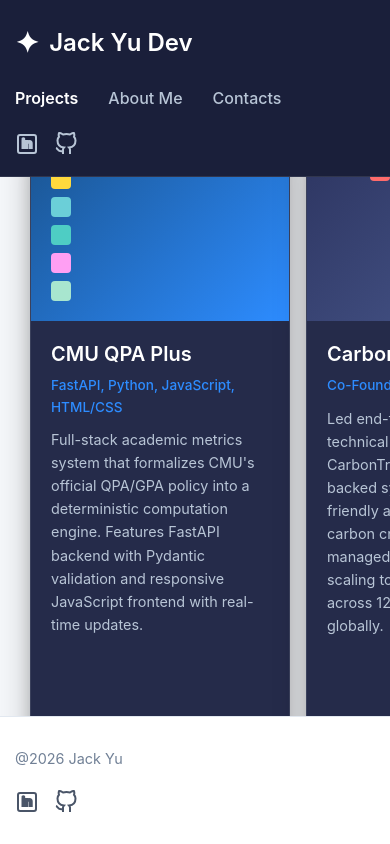
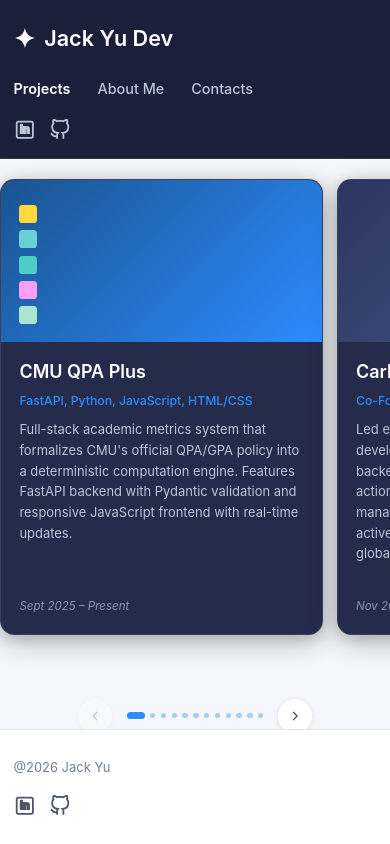
Before and after one commit to Jacky-111111/my-portfolio-site, a FastAPI app: page / in a window 390 px wide. Run offline with FastAPI, Linux system fonts and the light colour scheme.

Commit message:
updated so that the project cards can display in appropriate sizes at each browser window

```diff
--- a/static/css/style.css
+++ b/static/css/style.css
@@ -3,6 +3,11 @@
     margin: 0;
     padding: 0;
     box-sizing: border-box;
+}
+
+/* 默认以 90% 视觉比例打开，固定「五张卡完整可见」的布局 */
+html {
+    zoom: 0.9;
 }
 
 :root {
@@ -328,11 +333,12 @@
     overflow-x: auto;
     overflow-y: visible;
     scroll-behavior: smooth;
+    scroll-snap-type: x mandatory;
     scrollbar-width: none; /* Firefox */
     -ms-overflow-style: none; /* IE and Edge */
-    padding: 30px 0; /* 增加上下 padding 给阴影留空间 */
-    padding-left: calc(50vw - 160px); /* 让第一个卡片一半在外面 (卡片宽度320px的一半) */
-    padding-right: calc(50vw - 160px); /* 让最后一个卡片一半在外面 */
+    padding: 30px 0;
+    padding-left: calc(50vw - 160px);
+    padding-right: calc(50vw - 160px);
     width: 100vw;
     box-sizing: border-box;
 }
@@ -351,11 +357,12 @@
     cursor: pointer;
     display: flex;
     flex-direction: column;
-    min-width: 320px;
-    max-width: 320px;
+    min-width: min(320px, calc(100vw - 48px));
+    max-width: min(320px, calc(100vw - 48px));
     flex-shrink: 0;
     border: 1px solid var(--border-color);
-    margin: 10px 0; /* 给阴影留出垂直空间 */
+    margin: 10px 0;
+    scroll-snap-align: start;
 }
 
 .project-card:hover {
@@ -887,7 +894,25 @@
     color: var(--zoom-blue);
 }
 
-/* Responsive Design */
+/* Responsive Design - Projects: 一屏一张卡，避免裁切 */
+@media (max-width: 1024px) {
+    .projects-gallery-section {
+        width: 100%;
+        margin-left: 0;
+    }
+
+    .projects-gallery {
+        width: 100%;
+        padding-left: 16px;
+        padding-right: 16px;
+    }
+
+    .project-card {
+        min-width: calc(100vw - 32px);
+        max-width: calc(100vw - 32px);
+    }
+}
+
 @media (max-width: 768px) {
     :root {
         --header-height: 120px; /* 移动端 header 更高 */
@@ -902,11 +927,6 @@
     .nav {
         width: 100%;
         justify-content: flex-start;
-    }
-
-    .projects-gallery {
-        padding-left: calc(50vw - 140px);
-        padding-right: calc(50vw - 140px);
     }
 
     .gallery-controls {
@@ -937,11 +957,6 @@
 
     .gallery-indicator.active {
         width: 20px;
-    }
-
-    .project-card {
-        min-width: 280px;
-        max-width: 280px;
     }
 
     .about-content {
@@ -1002,15 +1017,8 @@
         font-size: 1.75rem;
     }
 
-    .project-card {
-        min-width: 260px;
-        max-width: 260px;
-    }
-
     .projects-gallery {
         gap: 16px;
-        padding-left: calc(50vw - 130px);
-        padding-right: calc(50vw - 130px);
     }
 
     .gform-embed {
--- a/static/js/main.js
+++ b/static/js/main.js
@@ -231,23 +231,30 @@
     if (!gallery || !prevBtn || !nextBtn) return;
 
     const cards = gallery.querySelectorAll('.project-card');
-    const cardWidth = 320 + 24; // card width + gap
+    const gap = parseInt(getComputedStyle(gallery).gap, 10) || 24;
+    const getCardWidth = () => (cards[0] ? cards[0].offsetWidth + gap : 320 + gap);
+    let cardWidth = getCardWidth();
     let currentIndex = 0;
     const totalCards = cards.length;
-    let isScrolling = false; // 标记是否正在程序化滚动
+    let isScrolling = false;
 
-    // 计算 padding offset（让卡片在边缘露出一半）
-    const getPaddingOffset = () => Math.max(0, (window.innerWidth / 2) - 160);
+    const getPaddingOffset = () => parseFloat(getComputedStyle(gallery).paddingLeft) || 0;
 
-    // 计算可见卡片数量（考虑 padding）
     const getCardsPerView = () => {
         const paddingOffset = getPaddingOffset();
         const visibleWidth = gallery.offsetWidth - (paddingOffset * 2);
-        return Math.max(1, Math.floor(visibleWidth / cardWidth));
+        const cw = getCardWidth();
+        return Math.max(1, Math.floor(visibleWidth / cw));
     };
 
     let cardsPerView = getCardsPerView();
     let totalPages = Math.ceil(totalCards / cardsPerView);
+
+    function refreshCardWidth() {
+        cardWidth = getCardWidth();
+        cardsPerView = getCardsPerView();
+        totalPages = Math.ceil(totalCards / cardsPerView);
+    }
 
     // Create indicators - 为每个项目创建一个指示器
     if (indicators) {
@@ -273,7 +280,7 @@
             const scrollPosition = gallery.scrollLeft;
             const currentPaddingOffset = getPaddingOffset();
             const adjustedScroll = Math.max(0, scrollPosition - currentPaddingOffset);
-            const centerCardIndex = Math.round(adjustedScroll / cardWidth);
+            const centerCardIndex = Math.round(adjustedScroll / getCardWidth());
             const activeCardIndex = Math.max(0, Math.min(centerCardIndex, totalCards - 1));
 
             indicatorElements.forEach((ind, i) => {
@@ -288,8 +295,8 @@
 
         currentIndex = targetIndex;
         const currentPaddingOffset = getPaddingOffset();
-        // 计算滚动位置：初始 padding + 页面偏移
-        const scrollPosition = currentPaddingOffset + (currentIndex * cardsPerView * cardWidth);
+        const cw = getCardWidth();
+        const scrollPosition = currentPaddingOffset + (currentIndex * cardsPerView * cw);
 
         isScrolling = true;
         gallery.scrollTo({
@@ -337,7 +344,7 @@
             const scrollPosition = gallery.scrollLeft;
             const currentPaddingOffset = getPaddingOffset();
             const adjustedScroll = Math.max(0, scrollPosition - currentPaddingOffset);
-            const centerCardIndex = Math.round(adjustedScroll / cardWidth);
+            const centerCardIndex = Math.round(adjustedScroll / getCardWidth());
             const newPageIndex = Math.floor(centerCardIndex / cardsPerView);
 
             if (newPageIndex !== currentIndex && newPageIndex >= 0 && newPageIndex < totalPages) {
@@ -349,26 +356,19 @@
         }, 100);
     });
 
-    // Handle window resize
     let resizeTimeout;
     window.addEventListener('resize', () => {
         clearTimeout(resizeTimeout);
         resizeTimeout = setTimeout(() => {
-            const newCardsPerView = Math.floor(gallery.offsetWidth / cardWidth);
-            const newTotalPages = Math.ceil(cards.length / newCardsPerView);
-            if (newTotalPages !== totalPages) {
-                // Reinitialize if needed
-                location.reload();
-            }
+            refreshCardWidth();
+            updateButtons();
+            updateIndicators();
         }, 250);
     });
 
-    // Initialize - scroll to show first card half outside
-    // Wait for layout to be ready
     setTimeout(() => {
-        const initialPaddingOffset = getPaddingOffset();
-        const initialScroll = initialPaddingOffset > 0 ? initialPaddingOffset : 0;
-        gallery.scrollLeft = initialScroll;
+        refreshCardWidth();
+        gallery.scrollLeft = getPaddingOffset();
         updateIndicators();
     }, 100);
 
```
